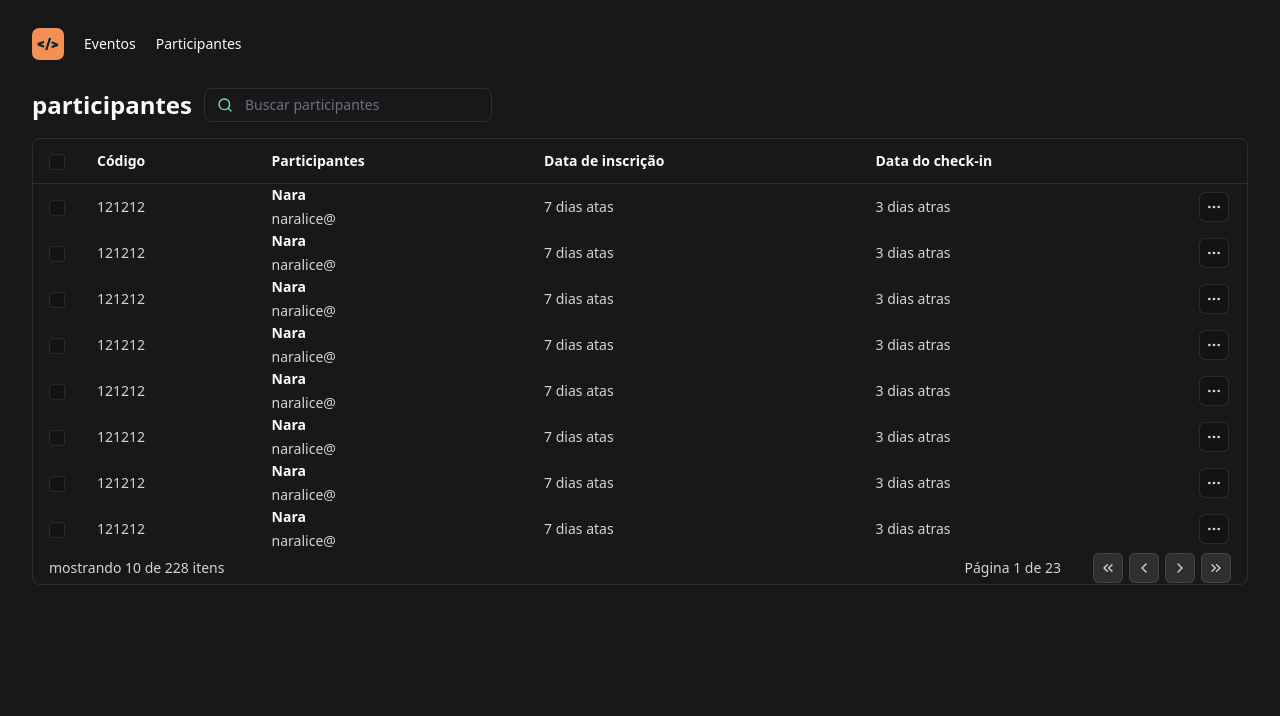
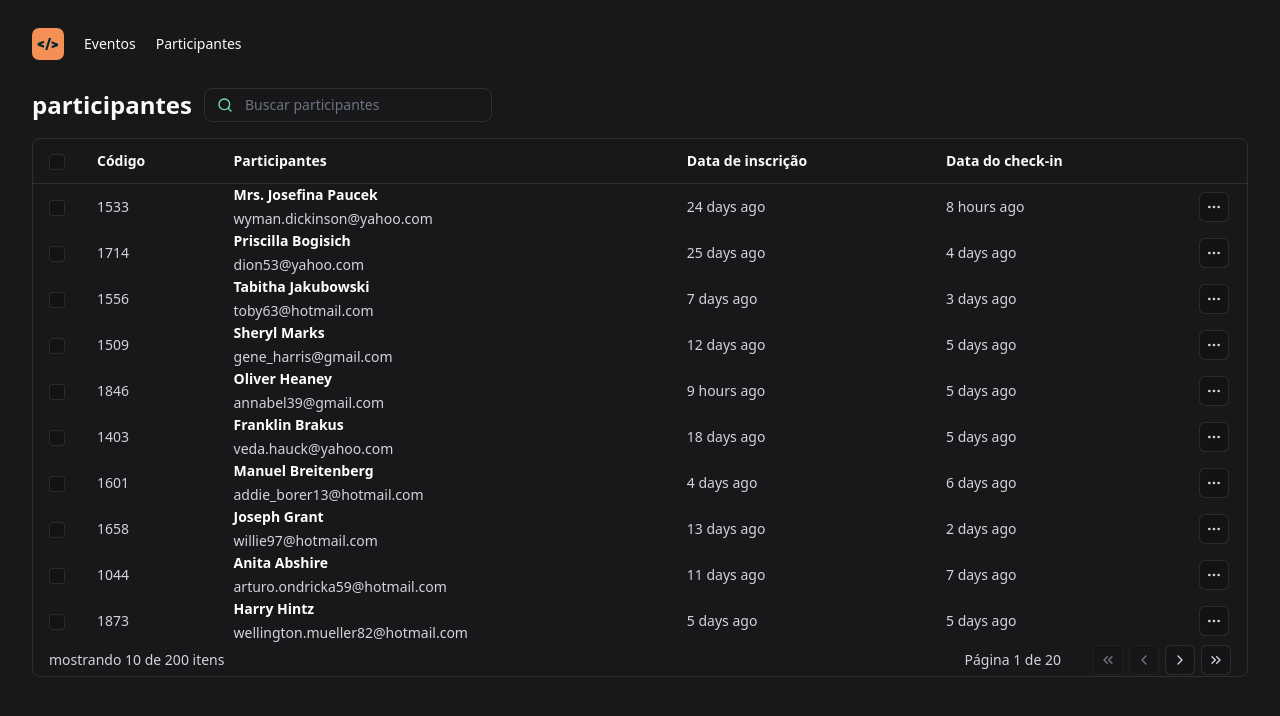
Before and after one commit to naralicecosta/pass-in-web, a React (Vite) app: page / in a window 1280 px wide. Shown: the top 716 px of the page. Built offline with nearby package versions, Linux system fonts and the light colour scheme.

Commit message:
feat: :sparkles: ajustando lógica dos botões de passar página

```diff
--- a/src/components/attendee-list.tsx
+++ b/src/components/attendee-list.tsx
@@ -1,18 +1,39 @@
+
 import {Search, MoreHorizontal, ChevronRight, ChevronLeft, ChevronsLeft, ChevronsRight} from 'lucide-react'
+import dayjs from 'dayjs'
+import 'days/locale/ptBR'
+import relativeTime from 'dayjs/plugin/relativeTime'
 import { IconButton } from './icon-button'
 import { Table } from './table/table'
 import { TableHeader } from './table/table-header'
 import { TableCell } from './table/table-cell'
 import { TableRow } from './table/table-row'
 import { ChangeEvent, useState } from 'react'
+import { attendees } from './data/attendees'
 
+dayjs.extend(relativeTime)
+dayjs.locale('pt-br')
 
 export function AttendeeList(){
     const [search, setSearch] =  useState('')
+    const [page, setPage] = useState(1)
+
+    const totalPages = Math.ceil(attendees.length /10 )
 
     function onSearchInputChanged(event: ChangeEvent<HTMLInputElement>) {
-
         setSearch(event.target.value)
+    }
+    function goToFirstPage(){
+        setPage(1)
+    }
+    function goToNextPage(){
+        setPage(page + 1)
+    }
+    function goToPreviousPage(){
+        setPage(page - 1)
+    }
+    function goToLastPage(){
+        setPage(totalPages)
     }
 
 
@@ -43,21 +64,22 @@
                         </tr>
                     </thead>
                     <tbody>
-                        {Array.from({length: 8}).map((_, i) => {
+                        {attendees.slice((page - 1) * 10, page * 10).map((attendee) => {
                             return(
-                                <TableRow key={i}>
+                                <TableRow key={attendee.id}>
                                 <TableCell >
                                     <input type="checkbox"   className='size-4 bg-black/20 rounded border border-white/10'/>
                                 </TableCell  >
-                                <TableCell >121212</TableCell >
+                                <TableCell >{attendee.id}</TableCell >
                                 <TableCell>
                                     <div className='flex flex-col gap-1'>
-                                        <span className='font-semibold text-white'>Nara</span>
-                                        <span>naralice@</span>
+                                        <span className='font-semibold text-white'>{attendee.name}</span>
+                                        <span>{attendee.email}</span>
                                     </div>
                                 </TableCell >
-                                <TableCell >7 dias atas</TableCell >
-                                <TableCell >3 dias atras</TableCell >
+                                <TableCell >{dayjs().to(attendee.createdAt)}</TableCell >
+                                <TableCell >{dayjs().to(attendee.checkedInAt)}</TableCell >
+
                                 <TableCell >
                                     <IconButton transparent>
                                         <MoreHorizontal className='size-4'/>
@@ -71,28 +93,29 @@
                     <tfoot>
                         <tr>
                             <TableCell colSpan={3}>
-                                mostrando 10 de 228 itens
+                                 mostrando 10 de {attendees.length} itens
                             </TableCell>
 
                             <TableCell className="text-right"colSpan={3}>
                                 <div className='inline-flex items-center gap-8'>
-                                    <span>Página 1 de 23</span>
+                                    <span>Página {page} de {totalPages} </span>
 
 
                             <div className=' flex gap-1.5'>
-                                <IconButton>
+                                {/* Botão deve estar desabilitado caso a página que o usuário esteja ja seja a primeira */}
+                                <IconButton onClick={goToFirstPage} disabled={page === 1}>
                                     <ChevronsLeft className='size-4'/>
                                 </IconButton>
-
-                                <IconButton>
+                                {/* So não posso clicar se a página que eu estiver for a página 1 */}
+                                <IconButton onClick={goToPreviousPage} disabled={page === 1}>
                                     <ChevronLeft className='size-4'/>
                                 </IconButton>
-
-                                <IconButton>
+                                {/* Não posso clicar se o número de página que o usuário estiver ja for o número de páginas */}
+                                <IconButton onClick={goToNextPage} disabled={page === totalPages}>
                                     <ChevronRight className='size-4'/>
                                 </IconButton>
-
-                                <IconButton>
+                                 {/* Não posso clicar se o número de página que o usuário estiver ja for o número de páginas */}
+                                <IconButton onClick={goToLastPage} disabled={page === totalPages}>
                                     <ChevronsRight className='size-4'/>
                                 </IconButton>
                             </div>
--- a/src/components/icon-button.tsx
+++ b/src/components/icon-button.tsx
@@ -1,16 +1,19 @@
 import { ComponentProps } from "react"
+import { twMerge } from "tailwind-merge"
 
 interface IconButtonProps extends ComponentProps<'button'> {
     transparent?: boolean
 }
 
-export function IconButton({ transparent, ...props }: IconButtonProps){
+export function IconButton({ transparent,  ...props }: IconButtonProps){
     return (
         <button {...props}
-            className={transparent
-                ? "bg-black/20 border border-white/10 rounded-md p-1.5"
-                : "bg-white/10 border border-white/10 rounded-md p-1.5"
-            }
+            className={twMerge(
+                'border border-white/10 rounded-md p-1.5',
+                transparent ? 'bg-black/20' : 'bg-black/10',
+                props.disabled ? 'opacity-50' : null,
+
+            )}
         />
     )
 }
```
